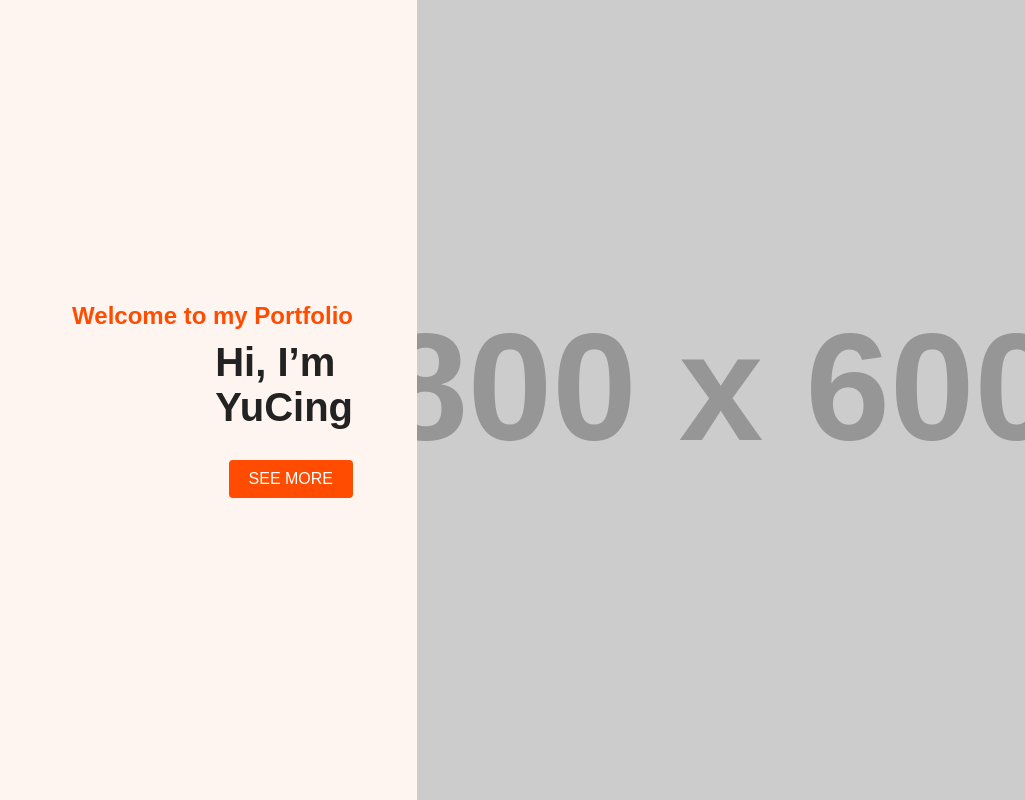
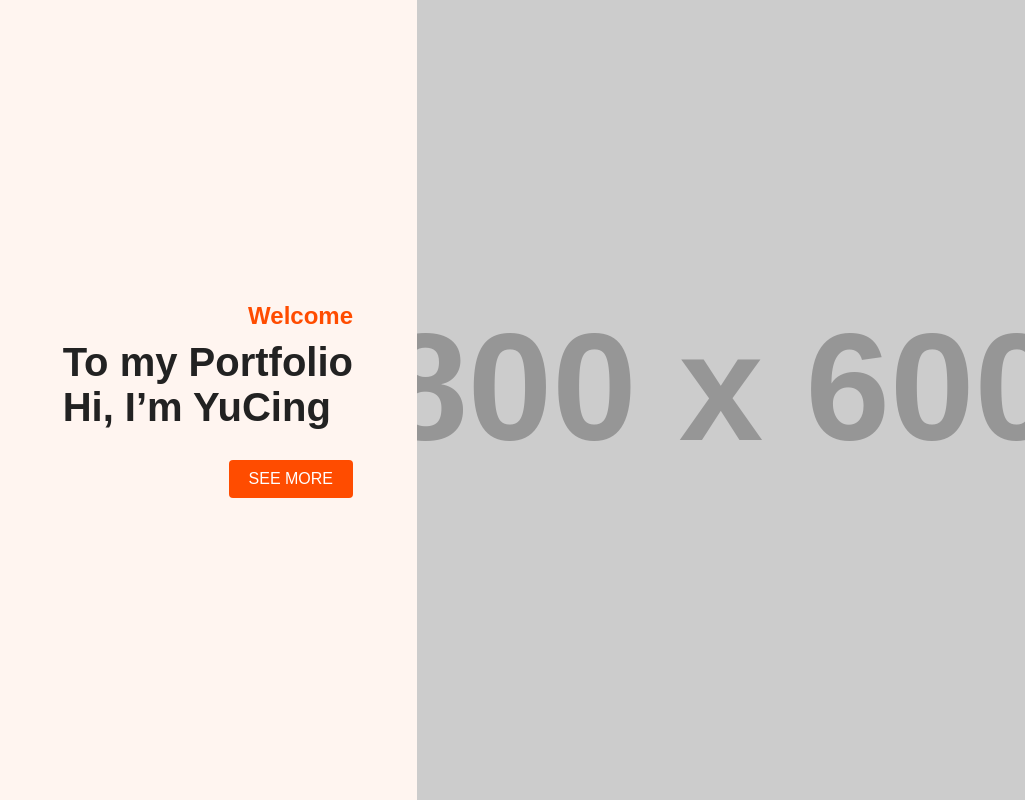
Before and after one commit to Hong-YuCing/my-first-website, a plain HTML site: page index.html in a window 1280 px wide. Shown: the whole page, without its empty margins (255-1280 px from the left). Drawn offline with Linux system fonts and the light colour scheme; placeholder pictures from the web are drawn by us.

Commit message:
Update index.html

```diff
--- a/index.html
+++ b/index.html
@@ -84,8 +84,8 @@
 <body>
   <div class="slider">
     <div class="left">
-      <h2>Welcome to my Portfolio</h2>
-      <h1>Hi, I’m<br>YuCing</h1>
+      <h2>Welcome</h2>
+      <h1>To my Portfolio<br>Hi, I’m YuCing</h1>
       <a href="#" class="btn">SEE MORE</a>
     </div>
     <div class="right">
```
